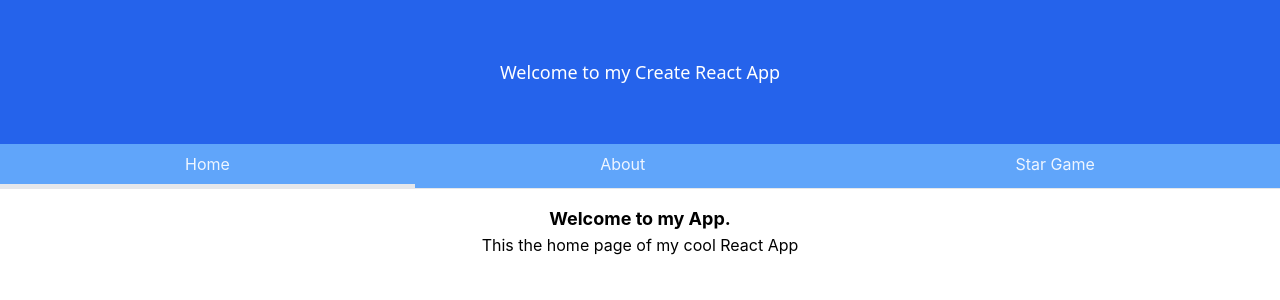
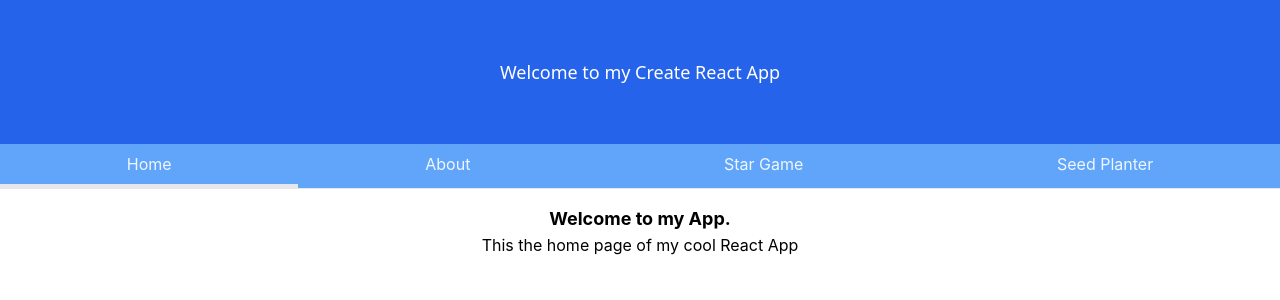
Before and after one commit to stujmar/banner-ninja, a React (Create React App) app: page / in a window 1280 px wide. Shown: the top 300 px of the page. Built offline with nearby package versions, Linux system fonts and the light colour scheme.

Commit message:
[sm] added seed planter to the nav bar and broke the navbar into its own component

```diff
--- a/src/App.js
+++ b/src/App.js
@@ -6,6 +6,7 @@ import './App.css';
 import Home from "./components/home/Home";
 import About from "./components/about/About";
 import StarGame from './components/StarGame';
+import Nav from './components/nav/Nav';
 
 const App = () => {
 
@@ -16,11 +17,7 @@ const App = () => {
       </header>
       <Router>
       <div className="box-border">
-        <div className="flex justify-around">
-            <NavLink exact className="flex-grow bg-blue-400 py-2 px-4 text-blue-50 hover:bg-gray-50 hover:text-gray-500" to="/" activeClassName="border-b-4">Home</NavLink>
-            <NavLink exact className="flex-grow bg-blue-400 py-2 px-4 text-blue-50 hover:bg-gray-50 hover:text-gray-500" to="/about" activeClassName="border-b-4">About</NavLink>
-            <NavLink exact className="flex-grow bg-blue-400 py-2 px-4 text-blue-50 hover:bg-gray-50 hover:text-gray-500" to="/stargame" activeClassName="border-b-4">Star Game</NavLink>
-        </div>
+      <Nav />
         <hr />
         <Switch>
           <Route exact path="/">
--- /dev/null
+++ b/src/components/nav/Nav.js
@@ -0,0 +1,15 @@
+import React from 'react';
+import { NavLink } from 'react-router-dom';
+
+const Nav = () => {
+    return (
+        <div className="flex justify-around">
+            <NavLink exact className="flex-grow bg-blue-400 py-2 px-4 text-blue-50 hover:bg-gray-50 hover:text-gray-500" to="/" activeClassName="border-b-4">Home</NavLink>
+            <NavLink exact className="flex-grow bg-blue-400 py-2 px-4 text-blue-50 hover:bg-gray-50 hover:text-gray-500" to="/about" activeClassName="border-b-4">About</NavLink>
+            <NavLink exact className="flex-grow bg-blue-400 py-2 px-4 text-blue-50 hover:bg-gray-50 hover:text-gray-500" to="/stargame" activeClassName="border-b-4">Star Game</NavLink>
+            <NavLink exact className="flex-grow bg-blue-400 py-2 px-4 text-blue-50 hover:bg-gray-50 hover:text-gray-500" to="/seed-planter" activeClassName="border-b-4">Seed Planter</NavLink>
+        </div>
+    )
+}
+
+export default Nav;
```
